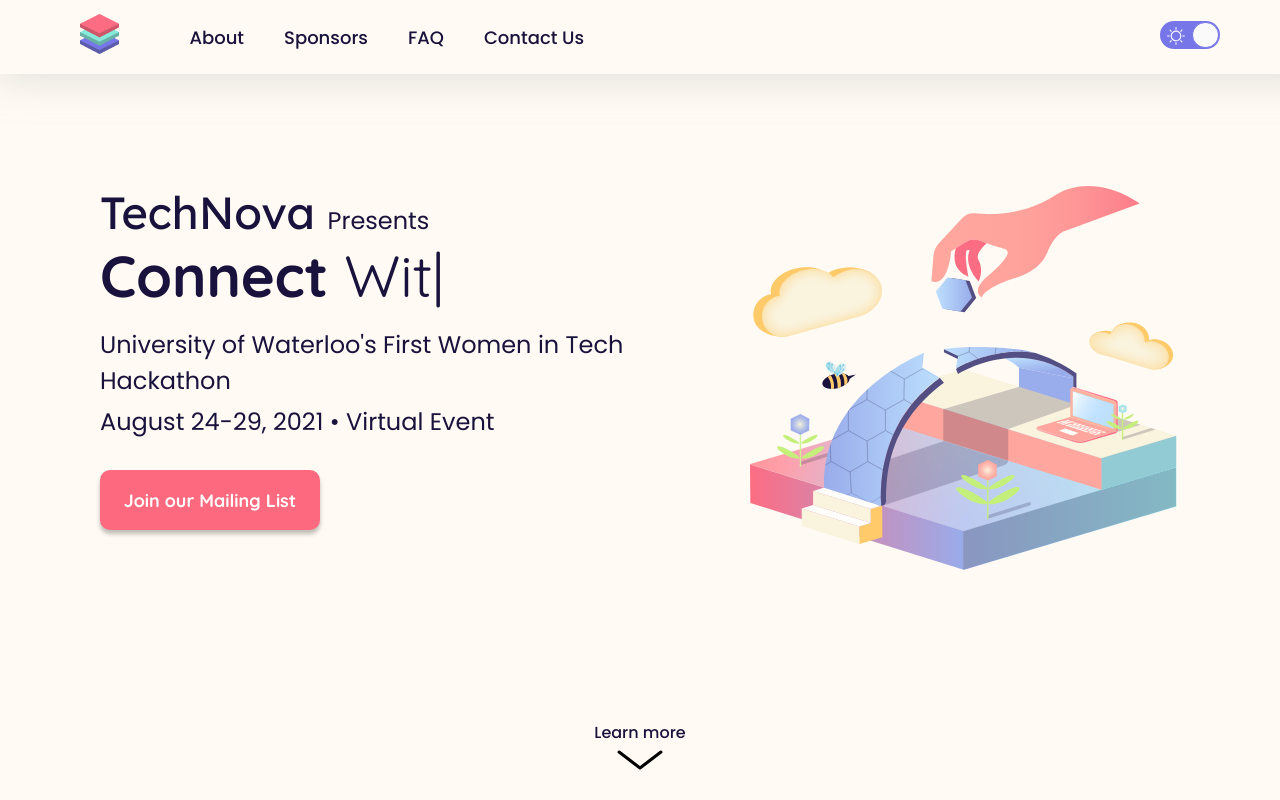
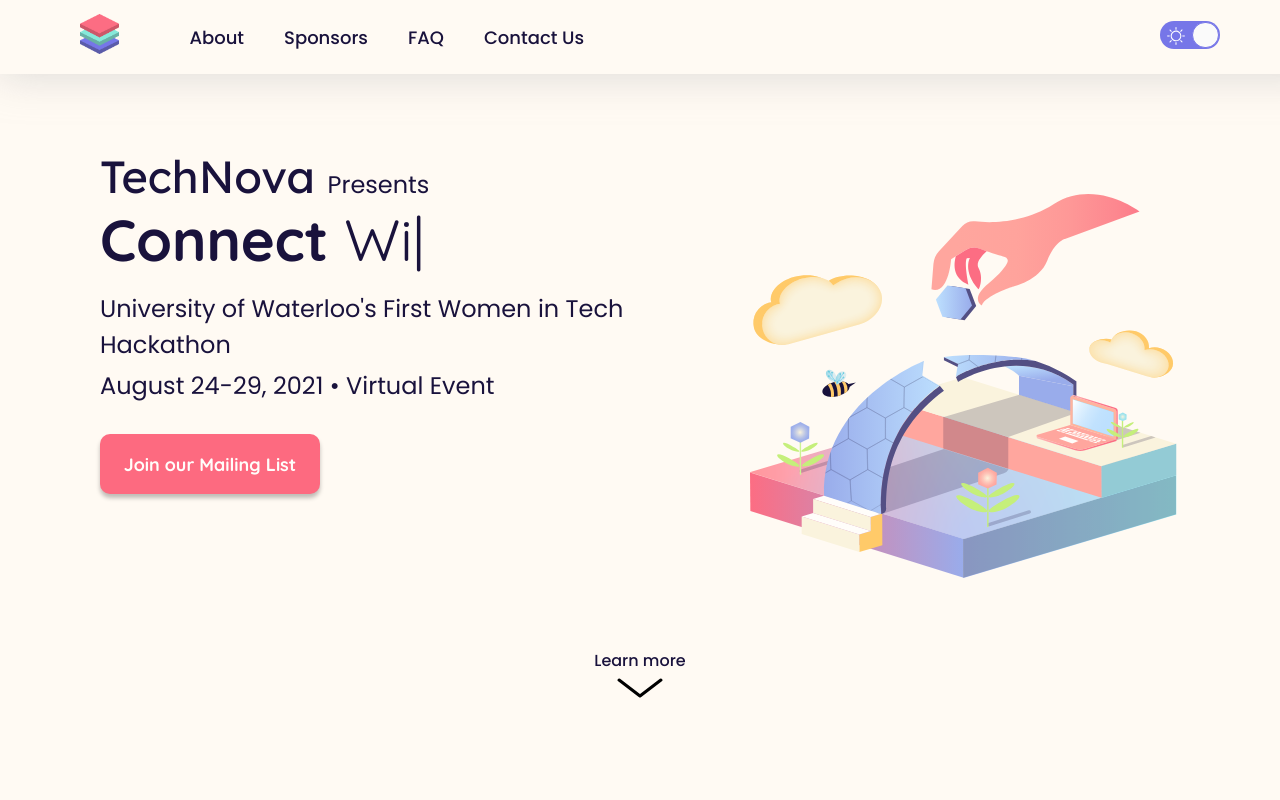
Before and after one commit to itstechnova/itstechnova.com, a React (Create React App) app: page / in a window 1280 px wide. Shown: the top 800 px of the page. Built offline with nearby package versions, Linux system fonts and the light colour scheme.

Commit message:
landing page fixes

```diff
--- a/src/_constants.scss
+++ b/src/_constants.scss
@@ -75,7 +75,7 @@
 // Breakpoints
 
 $width-xsm-max: 340px;
-$width-sm-max: 600px;
+$width-sm-max: 650px;
 $width-md-max: 900px;
 $width-lg-max: 1435px;
 
--- a/src/sections/Landing/Landing.scss
+++ b/src/sections/Landing/Landing.scss
@@ -1,31 +1,31 @@
 @import "../../constants";
 
-@keyframes bounce-up {
+@keyframes bounce-up-landing {
     0% {
-        transform: translateY(5px);
+        transform: translateY(50px);
         opacity: 1;
     }
     50% {
-        transform: translateY(-5px);
-        opacity: 0.8;
+        transform: translateY(30px);
+        opacity: 0.7;
     }
     100% {
-        transform: translateY(5px);
+        transform: translateY(50px);
         opacity: 1;
     }
 }
 
 @keyframes bounce-up-mobile {
     0% {
-        transform: translateY(2px);
+        transform: translateY(4px);
         opacity: 1;
     }
     50% {
-        transform: translateY(-2px);
-        opacity: 0.8;
+        transform: translateY(-4px);
+        opacity: 0.7;
     }
     100% {
-        transform: translateY(2px);
+        transform: translateY(4px);
         opacity: 1;
     }
 }
@@ -48,7 +48,7 @@
 
 .landing {
     &-container {
-        height: 100vh;
+        height: 90vh;
         width: 100%;
         display: grid;
         grid-template-columns: minmax(480px, 57%) 43%;
@@ -57,24 +57,20 @@
             "landing-text landing-graphic"
             "landing-button landing-graphic"
             "landing-learn-more landing-learn-more";
-
         @include tablet {
-            height: 90vh;
-            grid-template-columns: 57% 43%;
-        }
-        @include tablet {
-            height: 85vh;
+            height: 95vh;
             padding-top: 50px;
-            grid-template-columns: 100%;
-            grid-template-rows: 30% 15% 45%;
+            grid-template-columns: 300px auto;
+            grid-template-rows: minmax(250px, 35%) 50% 50px;
             grid-template-areas:
-                "landing-text"
-                "landing-button"
-                "landing-graphic"
+                "landing-text landing-text"
+                "landing-button landing-graphic"
+                "landing-learn-more landing-learn-more";
         }
         @include phone {
-            height: 80vh;
-            grid-template-rows: 34% 15% 50%;
+            height: 85vh;
+            grid-template-columns: auto;
+            grid-template-rows: 34% 15% 40%;
             grid-template-areas:
                 "landing-text"
                 "landing-button"
@@ -151,16 +147,18 @@
 
     &-graphic-container {
         align-self: center;
+        padding-top: 28px;
         img {
             margin-left: 30px;
-            animation: bounce-up 3s linear infinite;
+            animation: bounce-up-landing 3s linear infinite;
             @include tablet {
                 margin-left: 0;
-                width: 50%;
-                animation: none;
+                width: 100%;
+                animation: bounce-up-mobile 3s linear infinite;
             }
-            @include tablet {
-                width: 80%;
+            @include phone {
+                width: 90%;
+                max-height: 300px;
             }
         }
         grid-area: landing-graphic;
@@ -169,6 +167,8 @@
     &-button-container {
         grid-area: landing-button;
         height: auto;
+        align-self: flex-start;
+        justify-self: flex-start;
         @include phone {
             justify-self: center;
         }
@@ -178,10 +178,11 @@
         grid-area: landing-learn-more;
         display: flex;
         justify-content: center;
+        justify-self: center;
         @include tablet {
-            align-items: flex-end;
+            align-items: flex-start;
         }
-        @include tablet {
+        @include phone {
             display: none;
         }
     }
```
